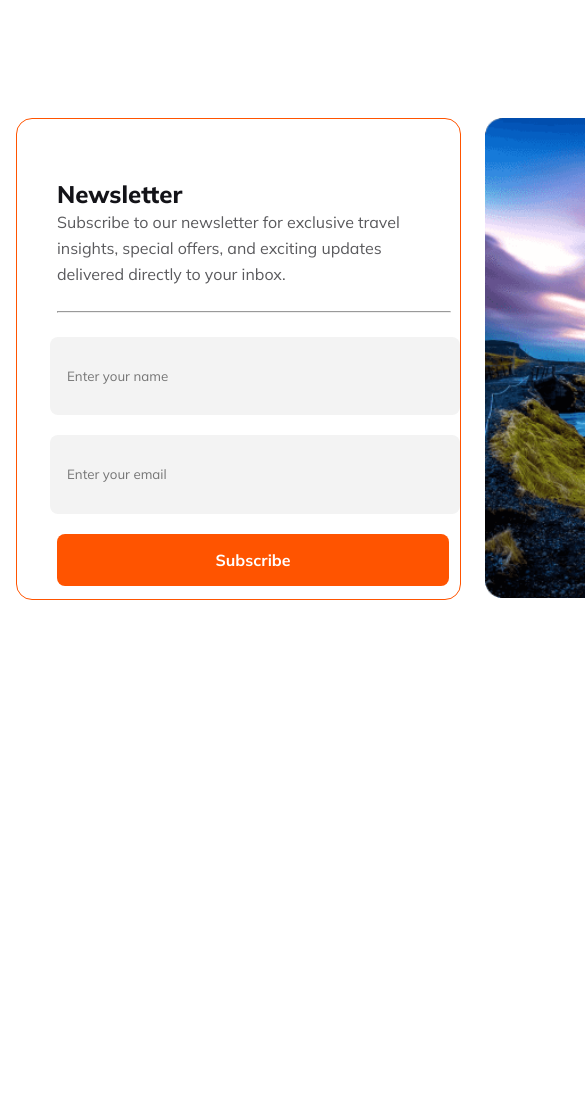
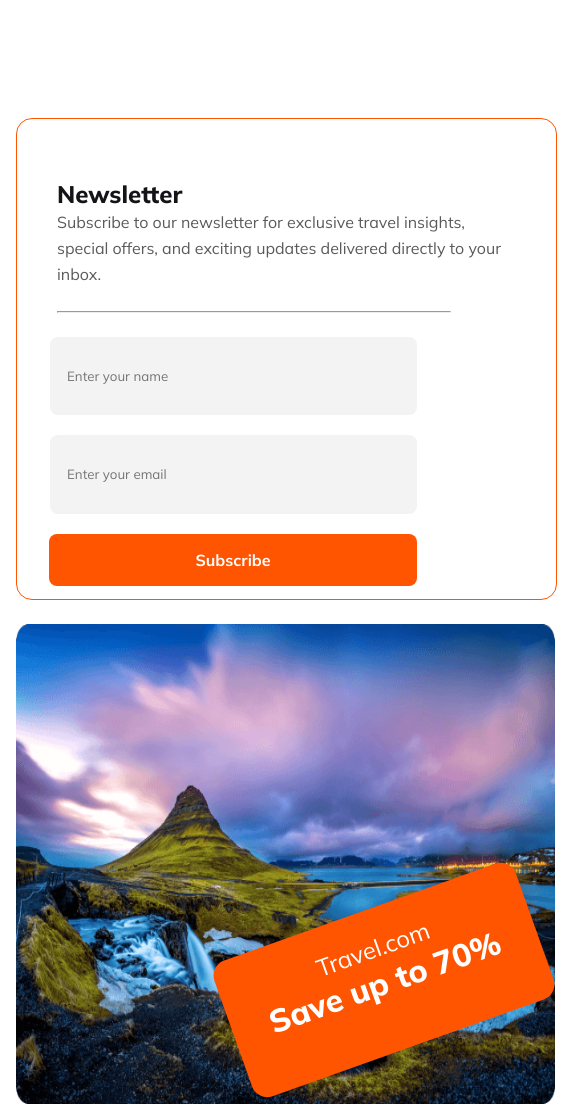
Before and after one commit to mahir-dhiyan/b9-a2, a plain HTML site: page index.html in a window 390 px wide. Shown: the part 6419-7523 px from the top of the page, 585 px wide, since content can reach past the window. Before the commit the page ends 7181 px from the top, so only its background shows below. Drawn offline with Linux system fonts and the light colour scheme.

Commit message:
Newletter Responsive done

```diff
--- a/styles/style.css
+++ b/styles/style.css
@@ -330,7 +330,7 @@ nav {
     display: flex;
     gap: 1.5em;
     /* justify-content: space-between; */
-    /* border: 2px solid tomato; */
+
     margin-left: 0;
 
     width: 73em;
@@ -369,7 +369,7 @@ line-height: 26px; /* 162.5% */
     margin-bottom: 1.5em;
 }
 .subscribe-box input{
-    width: 393px;
+    width: 350px;
 height: 52px;
 flex-shrink: 0;
 border-radius: 8px;
@@ -393,7 +393,7 @@ background: #FF5400;
 text-align: center;
 padding-top: 1.5em;
 position: relative;
-left: 21em;
+left: 27em;
 bottom: 12.5em;
 }
 .discount-box p{
@@ -414,8 +414,8 @@ font-weight: 800;
 line-height: normal;
 }
 .subscribe-box button{
-    width: 24.5em;
-    margin-left: 2.5em;
+    width: 23em;
+    margin-left: 2em;
 }
 /* Small Devices */
 @media screen and (max-width:600px) {
@@ -487,4 +487,27 @@ line-height: normal;
         width: 30em;
 
     }
+    /* Newsletter */
+.newsletter{
+    display: grid;
+
+    width: 33.7em;
 }
+.subscribe-box{
+    width: 33.7em;
+}
+.add-box{
+    width: 33.7em;
+
+
+
+}
+.add-box img{
+    width: 100%;
+}
+.discount-box{
+    position: relative;
+    left: 13em;
+
+}
+}
```
